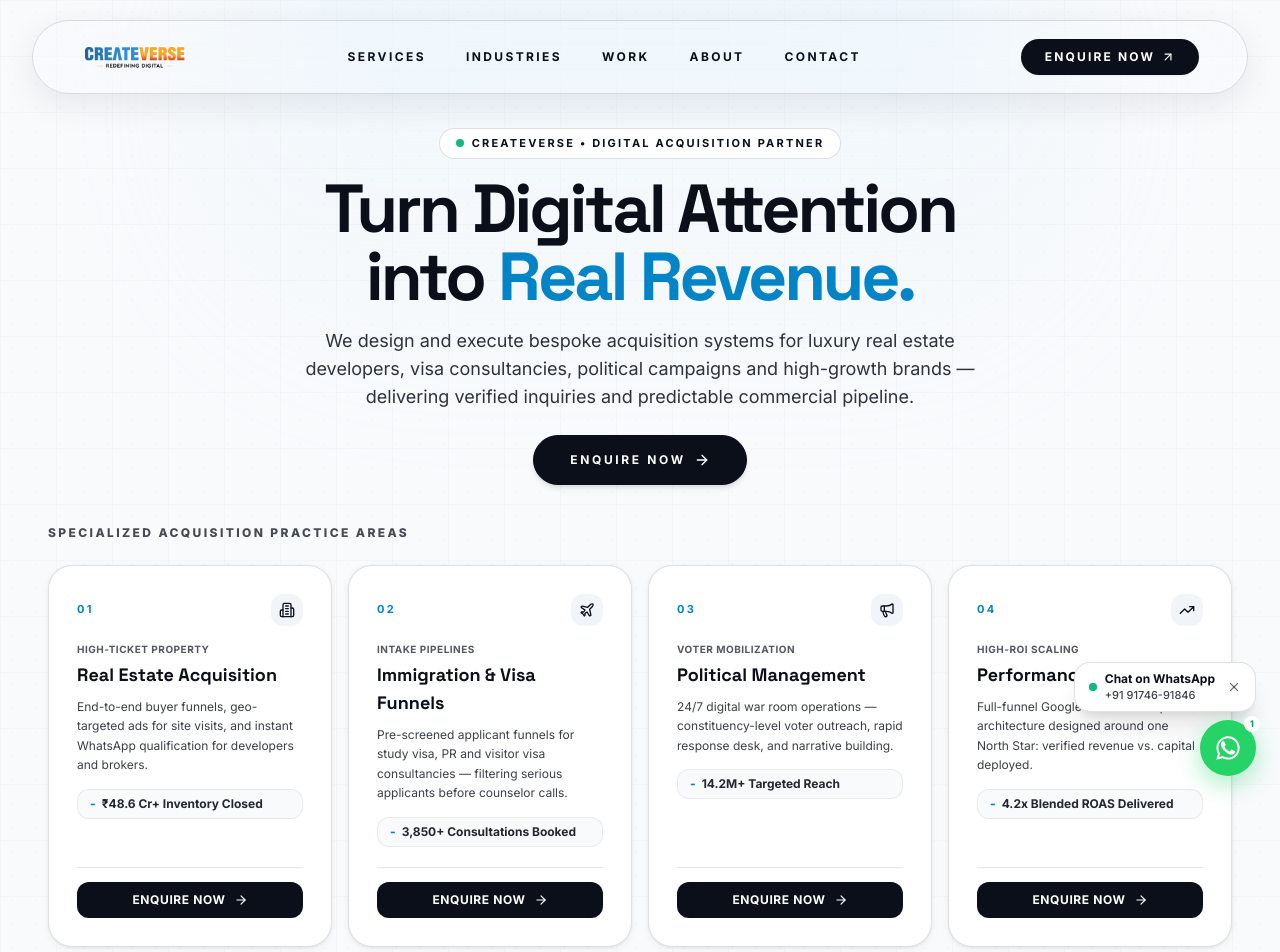
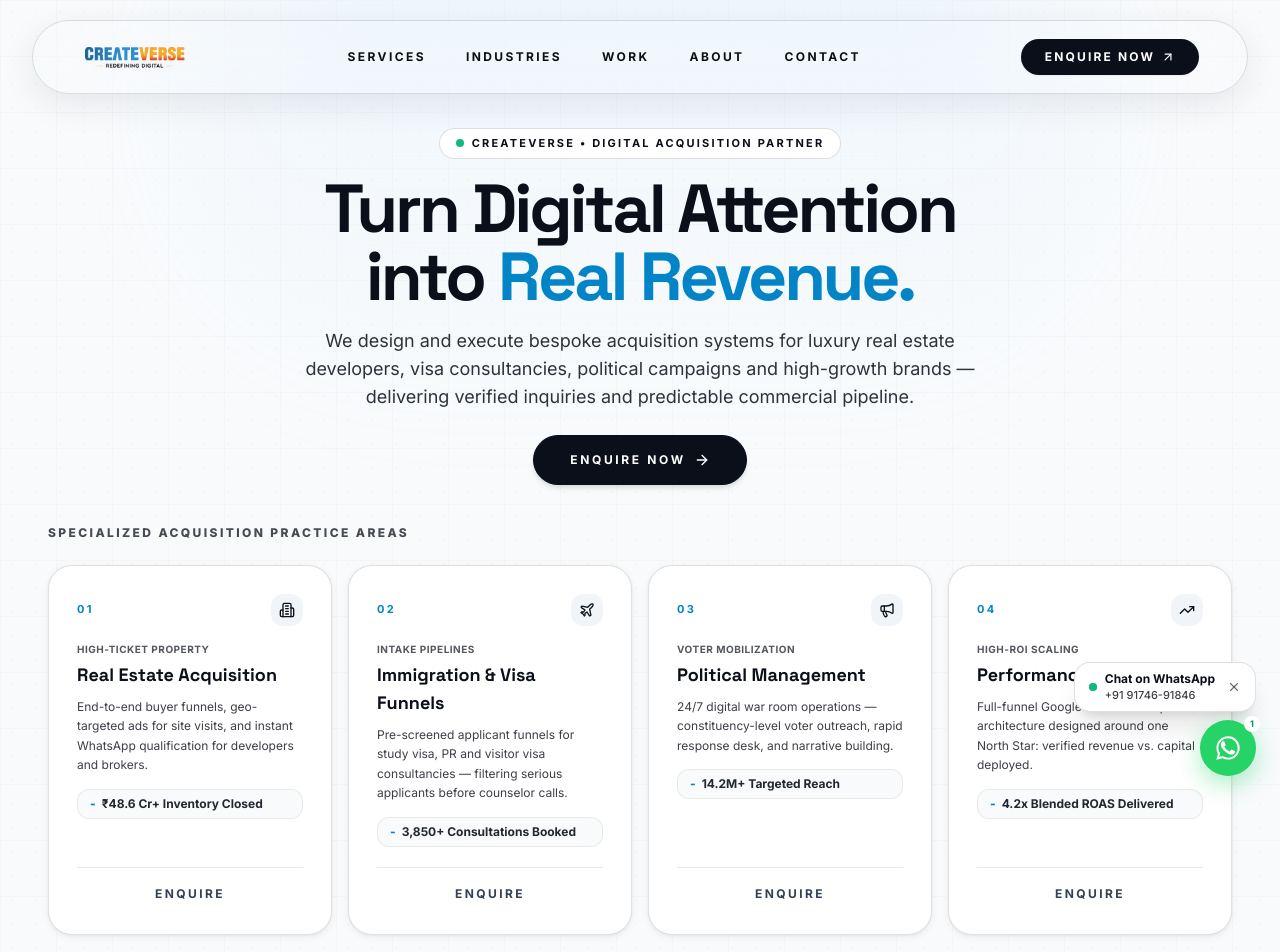
Before and after one commit to aryanbarota21235/CreateVerse, a Next.js app: page / in a window 1280 px wide. Shown: the top 952 px of the page. Built offline with nearby package versions, Linux system fonts and the light colour scheme.

Commit message:
Unify practice cards design with smooth dropdown expansion and photo-aligned ENQUIRE text CTA

```diff
--- a/src/components/hero.tsx
+++ b/src/components/hero.tsx
@@ -3,14 +3,38 @@
 import React, { useState } from "react";
 import Link from "next/link";
 import { motion, AnimatePresence } from "framer-motion";
-import { ArrowRight, ChevronDown, Building2, Plane, Megaphone, TrendingUp } from "lucide-react";
+import {
+  ArrowRight,
+  ChevronDown,
+  Building2,
+  Plane,
+  Megaphone,
+  TrendingUp,
+  Target,
+  Zap,
+  Code2,
+  Filter,
+  Palette,
+  Share2,
+  UserCheck,
+  PenLine,
+  Users,
+} from "lucide-react";
 import Reveal from "@/components/reveal";
 import { site } from "@/lib/site";
 import { useEnquiry } from "@/context/enquiry-context";
-import { services } from "@/lib/services";
-import { iconMap } from "@/components/services-grid";
 
-const acquisitionPillars = [
+interface PillarItem {
+  num: string;
+  tag: string;
+  title: string;
+  desc: string;
+  metric: string;
+  href: string;
+  icon: React.ComponentType<{ className?: string }>;
+}
+
+const allAcquisitionPillars: PillarItem[] = [
   {
     num: "01",
     tag: "High-Ticket Property",
@@ -47,11 +71,149 @@ const acquisitionPillars = [
     href: "/services/performance-marketing",
     icon: TrendingUp,
   },
+  {
+    num: "05",
+    tag: "Search Intent",
+    title: "Google Ads Management",
+    desc: "High-intent Search, YouTube, and Performance Max campaigns optimized for cost per qualified conversion, not vanity clicks.",
+    metric: "Top-3 Search Placement",
+    href: "/services/google-ads",
+    icon: Target,
+  },
+  {
+    num: "06",
+    tag: "Paid Social",
+    title: "Social Media Paid Ads",
+    desc: "Creative-led Meta and Instagram campaigns built to stop the scroll, qualify interest, and generate sales pipeline.",
+    metric: "3.8x ROAS Multiplier",
+    href: "/services/social-media-paid-ads",
+    icon: Zap,
+  },
+  {
+    num: "07",
+    tag: "High-Speed Web",
+    title: "Web Development",
+    desc: "Sub-second, conversion-first digital experiences, landing pages, and web apps built to maximize ad ROI and organic traffic.",
+    metric: "<800ms Sub-Second Load",
+    href: "/services/web-development",
+    icon: Code2,
+  },
+  {
+    num: "08",
+    tag: "Full-Funnel Pipeline",
+    title: "Lead Generation Systems",
+    desc: "Complete inbound inquiry architectures connecting paid ads, qualification logic, CRM routing, and automated follow-ups.",
+    metric: "Verified Prospect Handoff",
+    href: "/services/lead-generation",
+    icon: Filter,
+  },
+  {
+    num: "09",
+    tag: "Brand Identity",
+    title: "Creative & Brand Design",
+    desc: "Bespoke visual identity, typography, performance ad creatives, brochures, and luxury brand design assets that command authority.",
+    metric: "Bespoke Design Systems",
+    href: "/services/creative-services",
+    icon: Palette,
+  },
+  {
+    num: "10",
+    tag: "Community Growth",
+    title: "Social Media Management",
+    desc: "Platform-native content calendars, reels, and active community management that build loyal followings and compound brand trust.",
+    metric: "Daily Content Operations",
+    href: "/services/social-media-management",
+    icon: Share2,
+  },
+  {
+    num: "11",
+    tag: "Profile Optimization",
+    title: "Social Media Optimization",
+    desc: "Strategic bio engineering, highlight funnels, and discoverability enhancements converting profile visits into leads.",
+    metric: "Profile-to-Lead Conversion",
+    href: "/services/social-media-optimization",
+    icon: UserCheck,
+  },
+  {
+    num: "12",
+    tag: "Compounding Demand",
+    title: "Content Marketing & SEO",
+    desc: "Long-form editorial guides, SEO thought leadership, and email sequences that create sustainable organic customer demand.",
+    metric: "Top-Ranked Search Equity",
+    href: "/services/content-marketing",
+    icon: PenLine,
+  },
+  {
+    num: "13",
+    tag: "Creator Networks",
+    title: "Influencer Marketing",
+    desc: "Vetted influencer sourcing, campaign briefing, and creator collaborations that lend third-party trust to your offers.",
+    metric: "Authentic Creator Reach",
+    href: "/services/influencer-marketing",
+    icon: Users,
+  },
 ];
+
+const primaryPillars = allAcquisitionPillars.slice(0, 4);
+const secondaryPillars = allAcquisitionPillars.slice(4);
 
 export default function Hero() {
   const { openEnquiry } = useEnquiry();
   const [showAllServices, setShowAllServices] = useState(false);
+
+  const renderCard = (p: PillarItem) => {
+    const Icon = p.icon;
+    return (
+      <Link
+        key={p.num}
+        href={p.href}
+        prefetch={true}
+        className="group relative flex flex-col justify-between rounded-3xl border border-black/[0.12] bg-white p-6 sm:p-7 shadow-card transition-all duration-300 hover:-translate-y-1 hover:border-accent hover:shadow-lift"
+      >
+        <div>
+          <div className="flex items-center justify-between">
+            <span className="text-[11px] font-bold uppercase tracking-[0.22em] text-accent">
+              {p.num}
+            </span>
+            <span className="flex h-8 w-8 items-center justify-center rounded-xl bg-[#F1F5F9] text-ink transition-all duration-300 group-hover:bg-accent group-hover:text-white">
+              <Icon className="h-4 w-4" />
+            </span>
+          </div>
+
+          <span className="mt-4 block text-[10px] font-bold uppercase tracking-wider text-ink/70">
+            {p.tag}
+          </span>
+          <h3 className="mt-1 font-display text-lg font-bold text-ink group-hover:text-accent transition-colors">
+            {p.title}
+          </h3>
+          <p className="mt-2 text-xs leading-relaxed text-ink/80 font-normal">
+            {p.desc}
+          </p>
+
+          {/* Number written with '-' inside the box as requested */}
+          <div className="mt-3.5 flex items-center gap-1.5 text-xs font-bold text-ink/90 bg-[#F8FAFC] border border-stone-200/80 rounded-xl px-3 py-1.5">
+            <span className="text-accent font-extrabold">-</span>
+            <span>{p.metric}</span>
+          </div>
+        </div>
+
+        {/* Bottom CTA: ENQUIRE matching the user uploaded reference photo */}
+        <div className="mt-5 pt-3.5 border-t border-stone-200/90 flex items-center justify-center">
+          <button
+            type="button"
+            onClick={(e) => {
+              e.preventDefault();
+              e.stopPropagation();
+              openEnquiry(p.title);
+            }}
+            className="w-full py-1 text-center text-xs font-bold uppercase tracking-[0.2em] text-[#334155] hover:text-accent transition-colors cursor-pointer"
+          >
+            ENQUIRE
+          </button>
+        </div>
+      </Link>
+    );
+  };
 
   return (
     <section className="relative overflow-hidden bg-paper pt-20 pb-12 sm:pt-28 sm:pb-16 lg:pt-32 lg:pb-20">
@@ -104,7 +266,7 @@ export default function Hero() {
           </Reveal>
         </div>
 
-        {/* 4 Core Acquisition Pillars - Brought above the fold */}
+        {/* Specialized Acquisition Practice Areas */}
         <Reveal delay={0.4}>
           <div className="mt-8 sm:mt-10">
             <div className="mb-6">
@@ -113,155 +275,42 @@ export default function Hero() {
               </p>
             </div>
 
+            {/* Primary 4 Cards */}
             <div className="grid gap-4 sm:grid-cols-2 lg:grid-cols-4">
-              {acquisitionPillars.map((p) => {
-                const Icon = p.icon;
-                return (
-                  <Link
-                    key={p.num}
-                    href={p.href}
-                    prefetch={true}
-                    className="group relative flex flex-col justify-between rounded-3xl border border-black/[0.12] bg-white p-6 sm:p-7 shadow-card transition-all duration-300 hover:-translate-y-1 hover:border-accent hover:shadow-lift"
-                  >
-                    <div>
-                      <div className="flex items-center justify-between">
-                        <span className="text-[11px] font-bold uppercase tracking-[0.22em] text-accent">
-                          {p.num}
-                        </span>
-                        <span className="flex h-8 w-8 items-center justify-center rounded-xl bg-[#F1F5F9] text-ink transition-all duration-300 group-hover:bg-accent group-hover:text-white">
-                          <Icon className="h-4 w-4" />
-                        </span>
-                      </div>
-
-                      <span className="mt-4 block text-[10px] font-bold uppercase tracking-wider text-ink/70">
-                        {p.tag}
-                      </span>
-                      <h3 className="mt-1 font-display text-lg font-bold text-ink group-hover:text-accent transition-colors">
-                        {p.title}
-                      </h3>
-                      <p className="mt-2 text-xs leading-relaxed text-ink/80 font-normal">
-                        {p.desc}
-                      </p>
-
-                      {/* Number written with '-' inside the box as requested */}
-                      <div className="mt-3.5 flex items-center gap-1.5 text-xs font-bold text-ink/90 bg-[#F8FAFC] border border-stone-200/80 rounded-xl px-3 py-1.5">
-                        <span className="text-accent font-extrabold">-</span>
-                        <span>{p.metric}</span>
-                      </div>
-                    </div>
-
-                    {/* Bottom CTA: Replaced with Enquire Now as requested */}
-                    <div className="mt-5 pt-3.5 border-t border-stone-200">
-                      <button
-                        type="button"
-                        onClick={(e) => {
-                          e.preventDefault();
-                          e.stopPropagation();
-                          openEnquiry(p.title);
-                        }}
-                        className="group/btn inline-flex w-full items-center justify-center gap-2 rounded-xl bg-ink px-4 py-2.5 text-xs font-bold uppercase tracking-wider text-white shadow-xs transition-all hover:bg-accent active:scale-[0.99]"
-                      >
-                        <span>Enquire Now</span>
-                        <ArrowRight className="h-3.5 w-3.5 transition-transform group-hover/btn:translate-x-0.5" />
-                      </button>
-                    </div>
-                  </Link>
-                );
-              })}
+              {primaryPillars.map((p) => renderCard(p))}
             </div>
 
-            {/* In-place expandable Browse All 13+ Services as requested */}
+            {/* In-place dropdown animation with identical card boxes */}
+            <AnimatePresence>
+              {showAllServices && (
+                <motion.div
+                  initial={{ opacity: 0, height: 0 }}
+                  animate={{ opacity: 1, height: "auto" }}
+                  exit={{ opacity: 0, height: 0 }}
+                  transition={{ duration: 0.45, ease: [0.16, 1, 0.3, 1] }}
+                  className="overflow-hidden"
+                >
+                  <div className="grid gap-4 sm:grid-cols-2 lg:grid-cols-4 pt-4">
+                    {secondaryPillars.map((p) => renderCard(p))}
+                  </div>
+                </motion.div>
+              )}
+            </AnimatePresence>
+
+            {/* Button shifts downwards when dropdown expands */}
             <div className="mt-8 sm:mt-10 flex flex-col items-center justify-center">
               <button
                 type="button"
                 onClick={() => setShowAllServices((prev) => !prev)}
-                className="group inline-flex items-center gap-2 rounded-full border border-black/[0.14] bg-white px-7 py-3 text-xs font-bold uppercase tracking-[0.18em] text-ink shadow-card transition-all duration-300 hover:border-accent hover:text-accent active:scale-[0.99]"
+                className="group inline-flex items-center gap-2 rounded-full border border-black/[0.14] bg-white px-7 py-3 text-xs font-bold uppercase tracking-[0.18em] text-ink shadow-card transition-all duration-300 hover:border-accent hover:text-accent active:scale-[0.99] cursor-pointer"
               >
                 <span>{showAllServices ? "Collapse Services" : "Browse All 13+ Services"}</span>
-                <ChevronDown className={`h-4 w-4 transition-transform duration-300 ${showAllServices ? "rotate-180" : ""}`} />
+                <ChevronDown
+                  className={`h-4 w-4 transition-transform duration-300 ${
+                    showAllServices ? "rotate-180" : ""
+                  }`}
+                />
               </button>
-
-              {/* Expanded Services Grid right underneath */}
-              <AnimatePresence>
-                {showAllServices && (
-                  <motion.div
-                    initial={{ opacity: 0, height: 0 }}
-                    animate={{ opacity: 1, height: "auto" }}
-                    exit={{ opacity: 0, height: 0 }}
-                    transition={{ duration: 0.35, ease: [0.22, 1, 0.36, 1] }}
-                    className="overflow-hidden w-full mt-8 pt-8 border-t border-stone-200/90"
-                  >
-                    <div className="flex flex-col sm:flex-row sm:items-center justify-between gap-2 mb-6">
-                      <div>
-                        <span className="text-[11px] font-bold uppercase tracking-wider text-accent">
-                          Complete Practice Portfolio
-                        </span>
-                        <h3 className="mt-1 font-display text-2xl font-bold tracking-tight text-ink">
-                          All 13+ Specialized Practices
-                        </h3>
-                      </div>
-                      <Link
-                        href="/services"
-                        prefetch={true}
-                        className="inline-flex items-center gap-1.5 text-xs font-bold uppercase tracking-wider text-accent hover:text-accent-dim transition-colors"
-                      >
-                        <span>Open Full Directory</span>
-                        <ArrowRight className="h-3.5 w-3.5" />
-                      </Link>
-                    </div>
-
-                    <div className="grid gap-4 sm:grid-cols-2 lg:grid-cols-3">
-                      {services.map((s) => {
-                        const Icon = iconMap[s.icon] || Building2;
-                        return (
-                          <div
-                            key={s.slug}
-                            className="group/card flex flex-col justify-between rounded-2xl border border-stone-200 bg-white p-5 shadow-card transition-all duration-300 hover:-translate-y-1 hover:border-accent hover:shadow-lift"
-                          >
-                            <div>
-                              <div className="flex items-center justify-between">
-                                <span className="text-[10px] font-bold uppercase tracking-wider text-accent bg-accent/10 rounded-full px-2.5 py-0.5">
-                                  {s.category}
-                                </span>
-                                <span className="flex h-7 w-7 items-center justify-center rounded-lg bg-stone-100 text-stone-600 group-hover/card:bg-accent group-hover/card:text-white transition-colors">
-                                  <Icon className="h-3.5 w-3.5" />
-                                </span>
-                              </div>
-
-                              <Link href={`/services/${s.slug}`} prefetch={true} className="block mt-3">
-                                <h4 className="font-display text-base font-bold text-ink group-hover/card:text-accent transition-colors">
-                                  {s.name}
-                                </h4>
-                                <p className="mt-1.5 text-xs text-stone-600 line-clamp-2 font-normal">
-                                  {s.tagline}
-                                </p>
-                              </Link>
-                            </div>
-
-                            <div className="mt-4 pt-3 border-t border-stone-100 flex items-center justify-between gap-2">
-                              <Link
-                                href={`/services/${s.slug}`}
-                                prefetch={true}
-                                className="text-xs font-bold text-accent hover:text-accent-dim transition-colors flex items-center gap-1"
-                              >
-                                <span>Explore Scope</span>
-                                <ArrowRight className="h-3 w-3" />
-                              </Link>
-                              <button
-                                type="button"
-                                onClick={() => openEnquiry(s.name)}
-                                className="rounded-lg bg-ink px-3 py-1 text-xs font-bold text-white hover:bg-accent transition-colors"
-                              >
-                                Enquire
-                              </button>
-                            </div>
-                          </div>
-                        );
-                      })}
-                    </div>
-                  </motion.div>
-                )}
-              </AnimatePresence>
             </div>
           </div>
         </Reveal>
```
